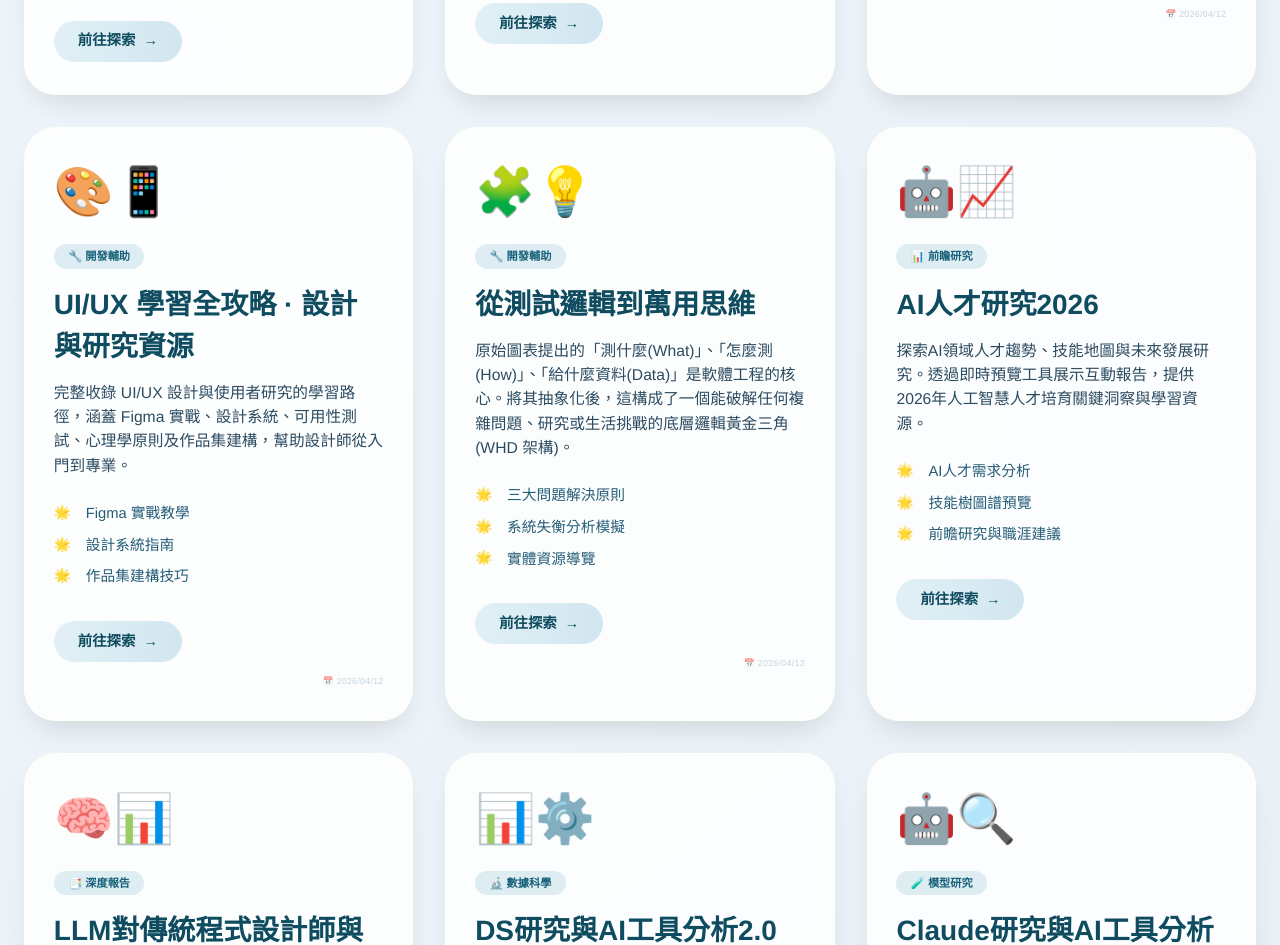
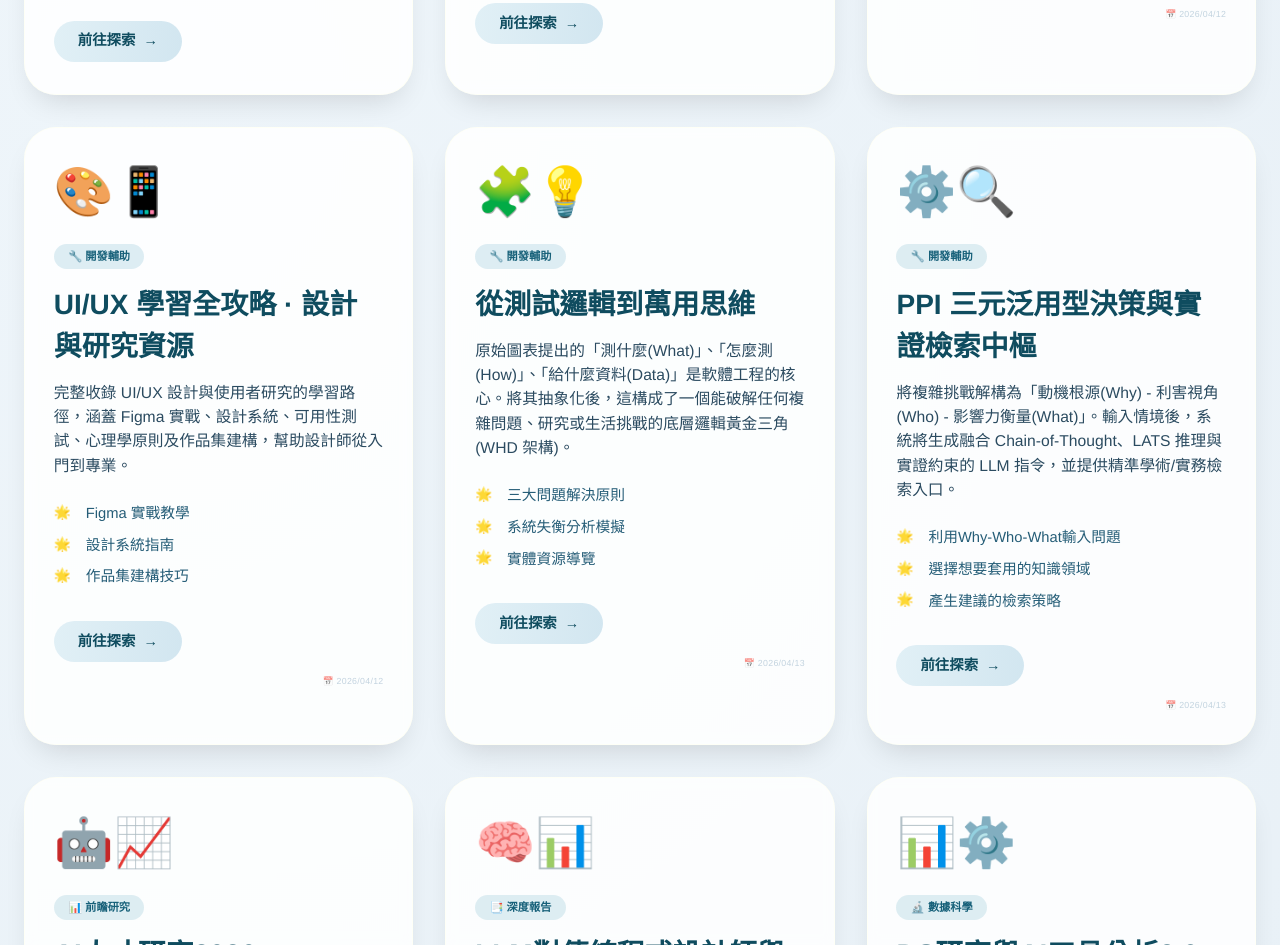
Before and after one commit to s8762999999-design/s8762999999-design.github.io, a plain HTML site: page index.html in a window 1280 px wide. Shown: the part 1304-2249 px from the top of the page. Drawn offline with Linux system fonts and the light colour scheme.

Commit message:
PPI 三元泛用型決策與實證檢索中樞
PPI 三元泛用型決策與實證檢索中樞

```diff
--- a/index.html
+++ b/index.html
@@ -5,7 +5,7 @@
     <meta name="viewport" content="width=device-width, initial-scale=1.0, viewport-fit=cover">
 
     <title>營養師亮亮AI探索研究成果</title>
-    <meta name="description" content="營養師亮亮AI探索研究成果彙整：AI藝術創作、自製網頁工具、AI人才前瞻、LLM/DS/Claude分析報告、AI工具比較平台、AI Orchestrator、AI工具入口導航、營養AI衛教研究、AI音樂生理研究、AI互動協議設計、AI安全決策樹、NotebookLM提示工程、企業AI紅隊測試、敏感資料去識別化系統、AI任務轉移提示工程、NIU生物資源面試策略、電子系統可靠性研究、NIU面試策略儀表板、EBM健康資訊解碼器、健康資訊解碼器v3、微胖男性穿搭指南、AI資深vs初階技能差異研究、UI/UX學習全攻略、從測試邏輯到萬用思維，以及網頁設計AI提示詞辭典與Gemini創意應用。">
+    <meta name="description" content="營養師亮亮AI探索研究成果彙整：AI藝術創作、自製網頁工具、AI人才前瞻、LLM/DS/Claude分析報告、AI工具比較平台、AI Orchestrator、AI工具入口導航、營養AI衛教研究、AI音樂生理研究、AI互動協議設計、AI安全決策樹、NotebookLM提示工程、企業AI紅隊測試、敏感資料去識別化系統、AI任務轉移提示工程、NIU生物資源面試策略、電子系統可靠性研究、NIU面試策略儀表板、EBM健康資訊解碼器、健康資訊解碼器v3、微胖男性穿搭指南、AI資深vs初階技能差異研究、UI/UX學習全攻略、從測試邏輯到萬用思維、PPI決策中樞，以及網頁設計AI提示詞辭典與Gemini創意應用。">
 
     <style>
         * {
@@ -458,7 +458,7 @@
         .resource-card {
             animation: fadeSlideUp 0.5s ease backwards;
         }
-        /* 支援最多 28 張卡片 */
+        /* 支援最多 29 張卡片 */
         .resource-card:nth-child(1) { animation-delay: 0.05s; }
         .resource-card:nth-child(2) { animation-delay: 0.1s; }
         .resource-card:nth-child(3) { animation-delay: 0.15s; }
@@ -487,6 +487,7 @@
         .resource-card:nth-child(26) { animation-delay: 1.3s; }
         .resource-card:nth-child(27) { animation-delay: 1.35s; }
         .resource-card:nth-child(28) { animation-delay: 1.4s; }
+        .resource-card:nth-child(29) { animation-delay: 1.45s; }
     </style>
 </head>
 <body>
@@ -529,8 +530,8 @@
 
 <script>
     // ============================================================
-    // 卡片資料陣列 (共28個)
-    // 第5個卡片 (索引4) 已修改為「從測試邏輯到萬用思維」
+    // 卡片資料陣列 (共29個，新增「PPI 三元泛用型決策與實證檢索中樞」)
+    // 歸類於「創作與工具」群組，日期標記為 2026/04/13
     // ============================================================
     const sitesData = [
         // 創作與工具
@@ -538,8 +539,9 @@
         { title: "自製網頁DIY工具包", shortTitle: "DIY工具包", url: "https://htmlpreview.github.io/?https://gist.githubusercontent.com/s8762999999-design/c0c9bfbfeebf14638d477863302a59a4/raw/8cb1681bbe47e805d12a91fa2517722b7604da33/%25E8%2587%25AA%25E8%25A3%25BD%25E7%25B6%25B2%25E9%25A0%2581DIY%25E5%25B7%25A5%25E5%2585%25B7", description: "收錄前端常用程式碼片段、版型模板與輕量框架，加速自製網頁流程。包含HTML/CSS結構、響應式佈局範例，適合開發者與設計師直接取用。", features: ["複製貼上即可使用", "輕量化開發懶人包", "適合初學者與接案者"], icon: "🛠️🧩", category: "🔧 開發輔助", group: "創作與工具" },
         { title: "微胖男性穿搭指南", shortTitle: "穿搭指南", url: "https://s8762999999-design.github.io/styling-guide-spa/", description: "藉由 Gemini deep research 來研究如何透過剪裁、色彩與視覺錯覺，立即展現自信與俐落感。", features: ["理工男穿搭自我升級", "不同場合穿搭指引", "自我外貌整理原則"], icon: "👔🧥", category: "🔧 開發輔助", group: "創作與工具", showDevDate: true },
         { title: "UI/UX 學習全攻略 · 設計與研究資源", shortTitle: "UI/UX學習", url: "https://s8762999999-design.github.io/UI-UX-learning/", description: "完整收錄 UI/UX 設計與使用者研究的學習路徑，涵蓋 Figma 實戰、設計系統、可用性測試、心理學原則及作品集建構，幫助設計師從入門到專業。", features: ["Figma 實戰教學", "設計系統指南", "作品集建構技巧"], icon: "🎨📱", category: "🔧 開發輔助", group: "創作與工具", showDevDate: true },
-        // 修改後的卡片
         { title: "從測試邏輯到萬用思維", shortTitle: "測試邏輯到萬用思維", url: "https://s8762999999-design.github.io/object-orient-solve-system/", description: "原始圖表提出的「測什麼(What)」、「怎麼測(How)」、「給什麼資料(Data)」是軟體工程的核心。將其抽象化後，這構成了一個能破解任何複雜問題、研究或生活挑戰的底層邏輯黃金三角 (WHD 架構)。", features: ["三大問題解決原則", "系統失衡分析模擬", "實體資源導覽"], icon: "🧩💡", category: "🔧 開發輔助", group: "創作與工具", showDevDate: true },
+        // ========= 新加入的卡片 =========
+        { title: "PPI 三元泛用型決策與實證檢索中樞", shortTitle: "PPI決策中樞", url: "https://s8762999999-design.github.io/PPI-SOLVE-PATHWAY/", description: "將複雜挑戰解構為「動機根源(Why) - 利害視角(Who) - 影響力衡量(What)」。輸入情境後，系統將生成融合 Chain-of-Thought、LATS 推理與實證約束的 LLM 指令，並提供精準學術/實務檢索入口。", features: ["利用Why-Who-What輸入問題", "選擇想要套用的知識領域", "產生建議的檢索策略"], icon: "⚙️🔍", category: "🔧 開發輔助", group: "創作與工具", showDevDate: true },
 
         // 研究報告
         { title: "AI人才研究2026", shortTitle: "AI人才研究", url: "https://htmlpreview.github.io/?https://gist.githubusercontent.com/s8762999999-design/21c01e2187e67b6306ff3ce3c831d634/raw/184b7996c85393c0c573092cf0cddd03f45bc897/gistfile1.txt", description: "探索AI領域人才趨勢、技能地圖與未來發展研究。透過即時預覽工具展示互動報告，提供2026年人工智慧人才培育關鍵洞察與學習資源。", features: ["AI人才需求分析", "技能樹圖譜預覽", "前瞻研究與職涯建議"], icon: "🤖📈", category: "📊 前瞻研究", group: "研究報告" },
@@ -585,8 +587,8 @@
         "提示": ["prompt", "辭典", "工程"],
         "穿搭": ["服裝", "時尚", "微胖"],
         "uiux": ["ui/ux", "使用者介面", "使用者經驗"],
-        "物件導向": ["oo", "物件", "類別", "封裝", "繼承", "多型"],
-        "測試邏輯": ["what", "how", "data", "whd", "黃金三角"]
+        "測試邏輯": ["what", "how", "data", "whd", "黃金三角"],
+        "ppi": ["決策", "三元", "why", "who", "what", "動機", "利害", "影響力"]
     };
 
     function expandKeywords(keyword) {
@@ -670,7 +672,7 @@
                 if (item.title === "NotebookLM 結構化提示工程研究" || item.title === "企業 AI 紅隊測試框架" || item.title === "敏感資料去識別化系統 v4.1") dateLabel = "📅 2026/04/10";
                 if (item.title === "AI 任務轉移提示工程研究" || item.title === "NIU 生物資源在職碩士面試策略研究" || item.title === "電子系統可靠性研究") dateLabel = "📅 2026/04/11";
                 if (item.title === "NIU 面試策略儀表板" || item.title === "EBM 健康資訊解碼器" || item.title === "健康資訊解碼器 v3" || item.title === "微胖男性穿搭指南" || item.title === "AI 資深 vs 初階 · 技能差異研究" || item.title === "UI/UX 學習全攻略 · 設計與研究資源") dateLabel = "📅 2026/04/12";
-                if (item.title === "從測試邏輯到萬用思維") dateLabel = "📅 2026/04/13";
+                if (item.title === "從測試邏輯到萬用思維" || item.title === "PPI 三元泛用型決策與實證檢索中樞") dateLabel = "📅 2026/04/13";
                 cardInnerHtml += `<div class="dev-date">${dateLabel}</div>`;
             }
             cardInnerHtml += `</div>`;
```
